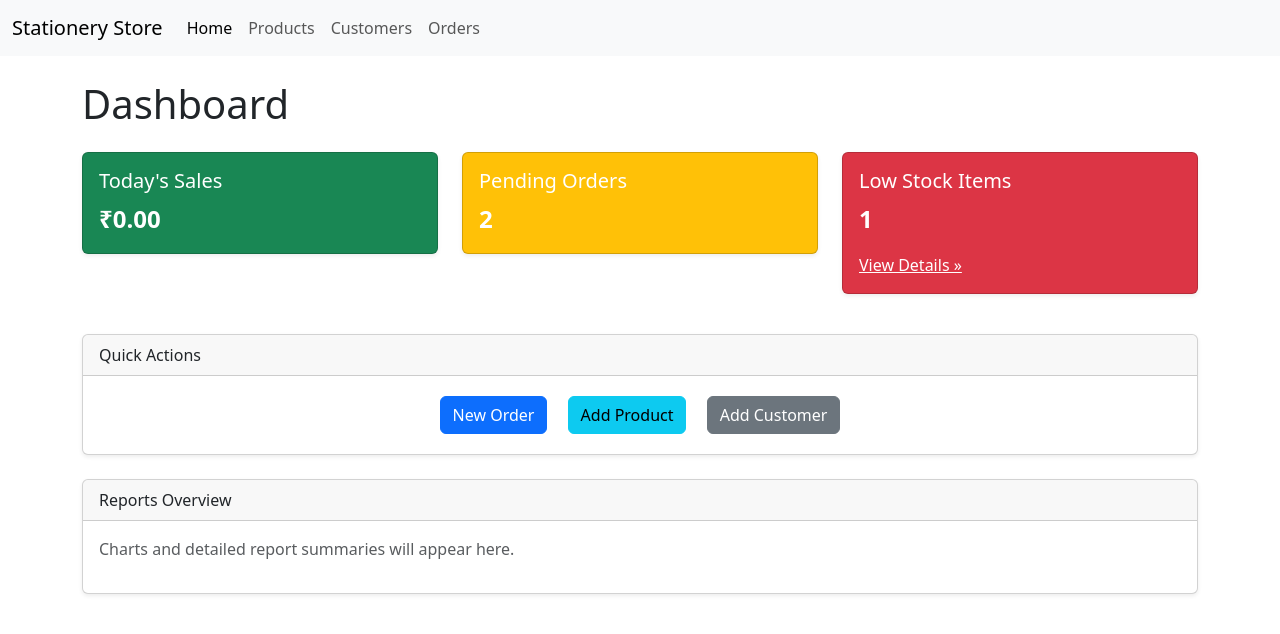
After one commit to CircleAZ/stationary_store_project, a Django app: page /dashboard/ in a window 1280 px wide. The commit adds this page. Shown: the top 634 px of the page. Run offline with Django 5.2, Linux system fonts and the light colour scheme; a user stored in the database is signed in; data comes from the database, SQL or seed files in the repository.

Commit message:
Added basic Dashboard

```diff
--- /dev/null
+++ b/dashboard/templates/dashboard/dashboard_home.html
@@ -0,0 +1,82 @@
+{# dashboard/templates/dashboard/dashboard_home.html #}
+{% extends "base.html" %}
+
+{% block title %}{{ page_title|default:"Dashboard" }}{% endblock %}
+
+{% block content %}
+<h1 class="mb-4">{{ page_title|default:"Dashboard" }}</h1>
+
+{# Quick Stats Row #}
+<div class="row mb-4">
+    {# Card 1: Today's Sales #}
+    <div class="col-md-4 mb-3">
+        <div class="card text-white bg-success shadow-sm">
+            <div class="card-body">
+                <h5 class="card-title"><i class="fas fa-rupee-sign"></i> Today's Sales</h5>
+                <p class="card-text fs-4 fw-bold" id="stat-today-sales">₹{{ todays_sales|floatformat:2 }}</p>
+                {# <a href="#" class="text-white">View Details »</a> #}
+            </div>
+        </div>
+    </div>
+    {# Card 2: Pending Orders #}
+    <div class="col-md-4 mb-3">
+        <div class="card text-white bg-warning shadow-sm">
+             <div class="card-body">
+                <h5 class="card-title"><i class="fas fa-clock"></i> Pending Orders</h5>
+                 <p class="card-text fs-4 fw-bold" id="stat-pending-orders">{{ pending_orders_count }}</p>
+                {# <a href="#" class="text-white">View Details »</a> #}
+            </div>
+        </div>
+    </div>
+    {# Card 3: Low Stock Items #}
+    <div class="col-md-4 mb-3">
+        <div class="card text-white bg-danger shadow-sm">
+             <div class="card-body">
+                <h5 class="card-title"><i class="fas fa-exclamation-triangle"></i> Low Stock Items</h5>
+                <p class="card-text fs-4 fw-bold" id="stat-low-stock">{{ low_stock_count }}</p>
+                <a href="{% url 'inventory:low_stock_list' %}" class="text-white stretched-link">View Details »</a> {# Link to existing low stock page #}
+            </div>
+        </div>
+    </div>
+</div> {# End Quick Stats Row #}
+
+{# Quick Access Row #}
+<div class="row mb-4">
+    <div class="col-12">
+        <div class="card shadow-sm">
+            <div class="card-header">Quick Actions</div>
+            <div class="card-body text-center">
+                <a href="{% url 'orders:order_create' %}" class="btn btn-primary mx-2 my-1"><i class="fas fa-cart-plus"></i> New Order</a>
+                <a href="{% url 'inventory:product_add' %}" class="btn btn-info mx-2 my-1"><i class="fas fa-box-open"></i> Add Product</a>
+                <a href="{% url 'customers:customer_add' %}" class="btn btn-secondary mx-2 my-1"><i class="fas fa-user-plus"></i> Add Customer</a>
+                 {# Add more links as needed #}
+            </div>
+        </div>
+    </div>
+</div> {# End Quick Access Row #}
+
+{# Charts Row (Placeholder) #}
+<div class="row">
+    <div class="col-12">
+        <div class="card shadow-sm">
+            <div class="card-header">Reports Overview</div>
+            <div class="card-body">
+                <p class="text-muted">Charts and detailed report summaries will appear here.</p>
+                {# Placeholder for a chart canvas #}
+                {# <canvas id="topSellingChart"></canvas> #}
+            </div>
+        </div>
+    </div>
+</div> {# End Charts Row #}
+
+{% endblock %}
+
+{% block extra_js %}
+{# We might add JS later for charts #}
+<script>
+ console.log("Dashboard loaded.");
+ // Example: Chart.js later
+ // const ctx = document.getElementById('topSellingChart');
+ // new Chart(ctx, { ... config ... });
+</script>
+{% endblock %}
--- /dev/null
+++ b/dashboard/urls.py
@@ -0,0 +1,9 @@
+# dashboard/urls.py
+from django.urls import path
+from . import views
+
+app_name = 'dashboard'
+
+urlpatterns = [
+    path('', views.dashboard_view, name='dashboard_home'),
+]
--- a/dashboard/views.py
+++ b/dashboard/views.py
@@ -1,3 +1,52 @@
+# dashboard/views.py
 from django.shortcuts import render
+from django.contrib.auth.decorators import login_required
+
+# Import models needed later
+from orders.models import Order
+from inventory.models import Product
+from django.utils import timezone
+from django.db.models import Sum, Count, F, DecimalField, Value
+from decimal import Decimal
+from django.db.models.functions import Coalesce
 
 # Create your views here.
+
+@login_required
+def dashboard_view(request):
+    """ Displays the main dashboard with summary statistics. """
+    today = timezone.localdate() # Get today's date in the current timezone
+
+    # 1. Today's Sales
+    # Sum 'total_amount' for orders created today (consider completed/processing only?)
+    # Using Coalesce to handle case where Sum might return None if no orders today
+    todays_sales_agg = Order.objects.filter(
+        created_at__date=today,
+        # Optional: Filter by status relevant to sales total
+        # status__in=[Order.ORDER_STATUS_PROCESSING, Order.ORDER_STATUS_COMPLETED]
+    ).aggregate(
+        total_sales=Coalesce(Sum('total_amount'), Decimal('0.00'), output_field=DecimalField())
+    )
+    todays_sales = todays_sales_agg['total_sales']
+
+    # 2. Pending Orders
+    # Count orders with status 'Pending' or 'Processing'
+    pending_orders_count = Order.objects.filter(
+        status__in=[Order.ORDER_STATUS_PENDING, Order.ORDER_STATUS_PROCESSING]
+    ).count()
+
+    # 3. Low Stock Items
+    # Count products where stock_quantity <= low_stock_threshold
+    low_stock_count = Product.objects.filter(
+        stock_quantity__lte=F('low_stock_threshold')
+        # Optional: Add filter(is_active=True) if applicable
+    ).count()
+
+
+    context = {
+        'page_title': 'Dashboard',
+        'todays_sales': todays_sales,          # Pass calculated value
+        'pending_orders_count': pending_orders_count, # Pass calculated value
+        'low_stock_count': low_stock_count,       # Pass calculated value
+    }
+    return render(request, 'dashboard/dashboard_home.html', context)
--- a/stationery_store_project/urls.py
+++ b/stationery_store_project/urls.py
@@ -39,5 +39,7 @@ urlpatterns = [
     # --- ADD Order Create API URL ---
     path('api/orders/create/', order_views.order_create_api, name='api_order_create'),
 
-    # We'll add paths for other apps (dashboard, reports, core) later
+     path('dashboard/', include('dashboard.urls')),
+    # We'll add paths for other apps (reports, core) later
+
 ]
--- a/templates/base.html
+++ b/templates/base.html
@@ -13,7 +13,7 @@
 
     <nav class="navbar navbar-expand-lg navbar-light bg-light mb-4">
       <div class="container-fluid">
-        <a class="navbar-brand" href="#">Stationery Store</a>
+        <a class="navbar-brand" href="{% url 'dashboard:dashboard_home' %}">Stationery Store</a>
         <button class="navbar-toggler" type="button" data-bs-toggle="collapse" data-bs-target="#navbarNav" aria-controls="navbarNav" aria-expanded="false" aria-label="Toggle navigation">
           <span class="navbar-toggler-icon"></span>
         </button>
```
